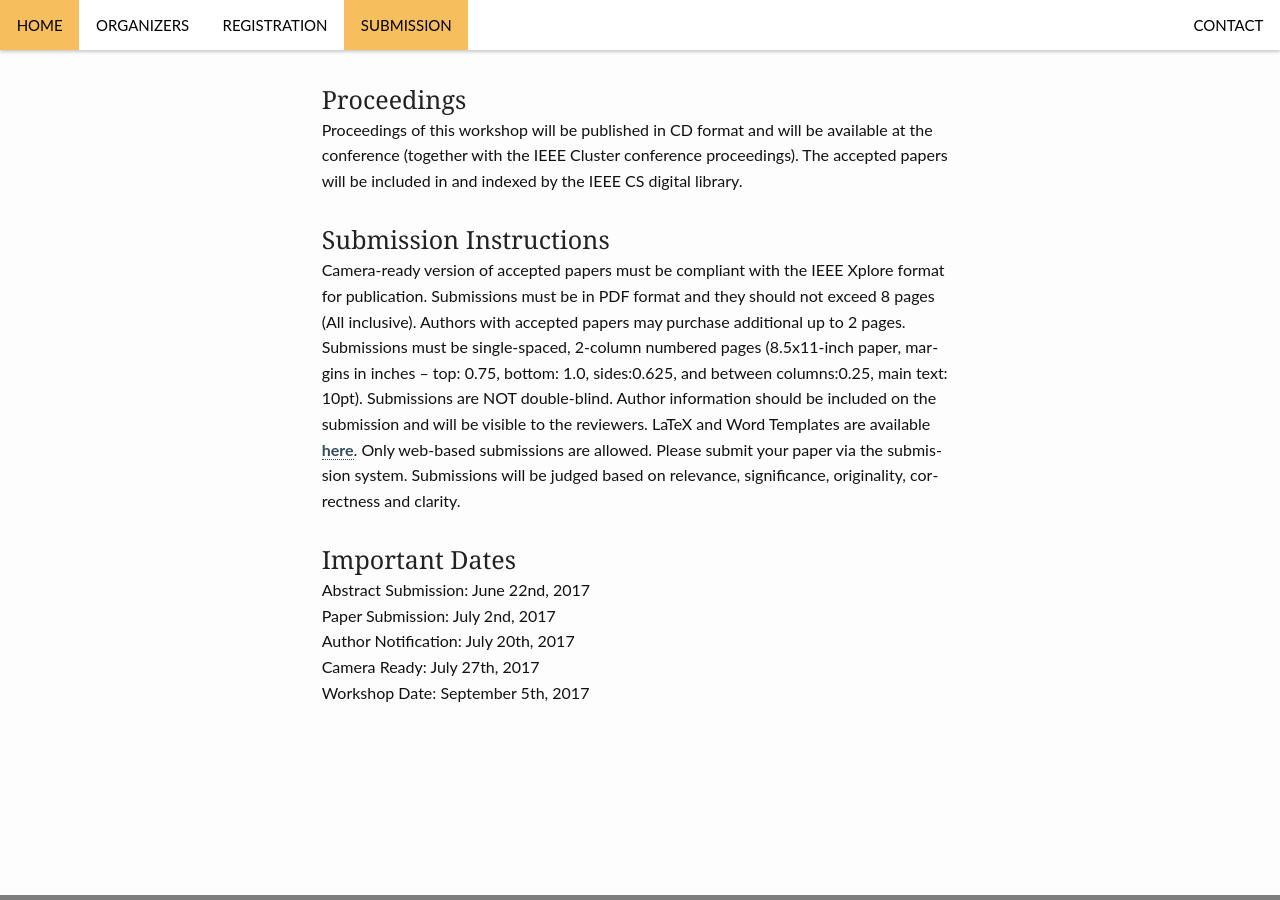
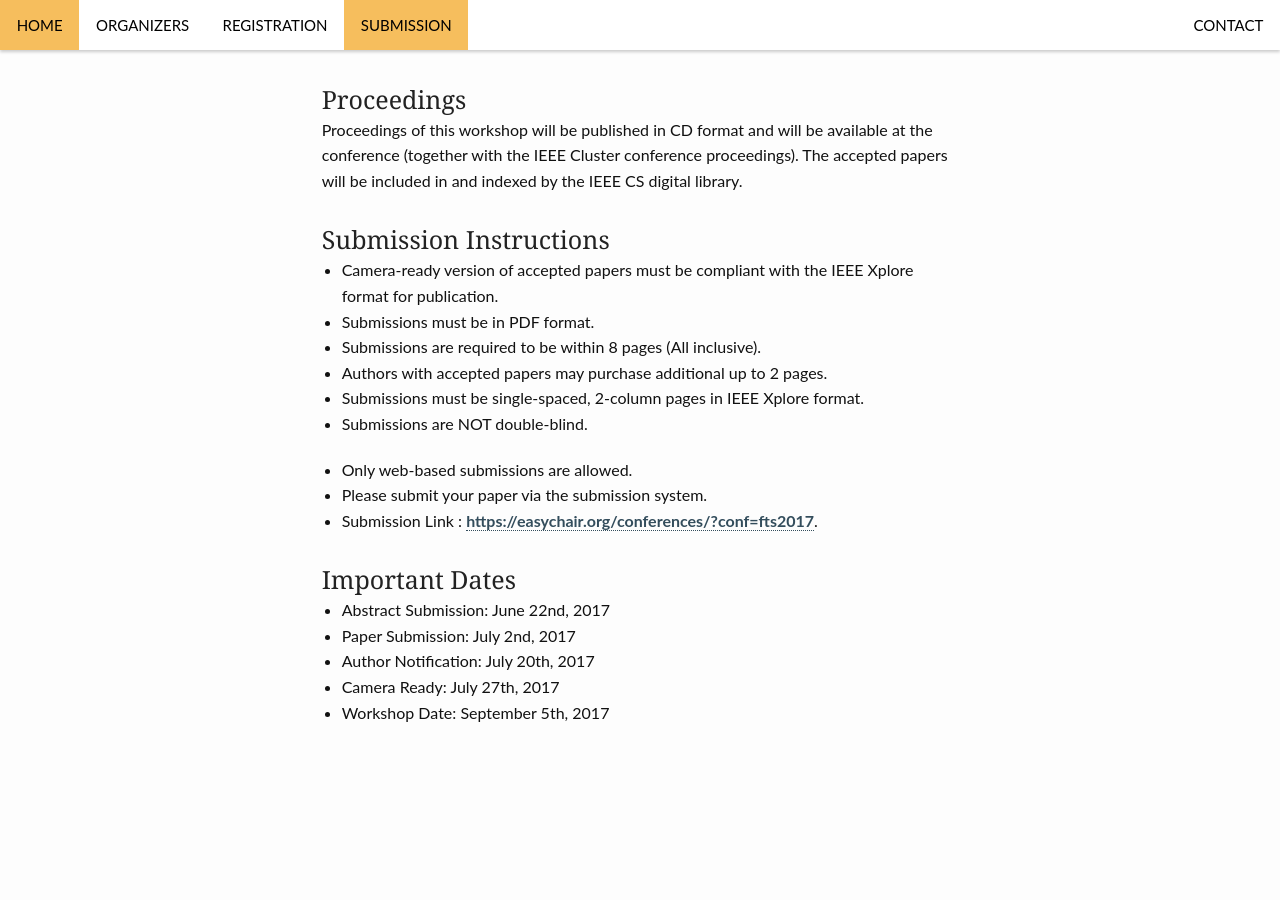
Before and after one commit to fts-workshop/fts17.github.io, a Jekyll site: the page built from submission.md, in a window 1280 px wide and 900 px high, scrolled down 1000 px. Built offline with Jekyll 4.4.1, drawn with Linux system fonts in a browser that asks for light colours.

Commit message:
submission data update

```diff
--- a/submission.md
+++ b/submission.md
@@ -31,11 +31,25 @@ The focus areas for this workshop include, but are not limited to:
 Proceedings of this workshop will be published in CD format and will be available at the conference (together with the IEEE Cluster conference proceedings). The accepted papers will be included in and indexed by the IEEE CS digital library.
 
 <h3>Submission Instructions</h3>
-Camera-ready version of accepted papers must be compliant with the IEEE Xplore format for publication. Submissions must be in PDF format and they should not exceed 8 pages (All inclusive). Authors with accepted papers may purchase additional up to 2 pages. Submissions must be single-spaced, 2-column numbered pages (8.5x11-inch paper, margins in inches -- top: 0.75, bottom: 1.0, sides:0.625, and between columns:0.25, main text: 10pt). Submissions are NOT double-blind. Author information should be included on the submission and will be visible to the reviewers. LaTeX and Word Templates are available [here](http://www.ieee.org/conferences_events/conferences/publishing/templates.html){:target="_blank"}. Only web-based submissions are allowed. Please submit your paper via the submission system. Submissions will be judged based on relevance, significance, originality, correctness and clarity.
+* Camera-ready version of accepted papers must be compliant with the IEEE Xplore format for publication.
+* Submissions must be in PDF format.
+* Submissions are required to be within 8 pages (All inclusive).
+* Authors with accepted papers may purchase additional up to 2 pages.
+* Submissions must be single-spaced, 2-column pages in IEEE Xplore format.
+* Submissions are NOT double-blind.
+{% comment %}
+{% Author information should be included on the submission and will be visible to the reviewers. LaTeX and Word Templates are available [here](http://www.ieee.org/conferences_events/conferences/publishing/templates.html){:target="_blank"}. %}
+{% endcomment %}
+* Only web-based submissions are allowed.
+* Please submit your paper via the submission system.
+* Submission Link : [https://easychair.org/conferences/?conf=fts2017](http://www.easychair.org/conferences/?conf=fts2017){:target="_blank"}.
+{% comment %}
+{% Submissions will be judged based on relevance, significance, originality, correctness and clarity. %}
+{% endcomment %}
 
 <h3>Important Dates</h3>
-Abstract Submission:   June 22nd, 2017<br>
-Paper Submission:      July 2nd, 2017<br>
-Author Notification:   July 20th, 2017<br>
-Camera Ready:          July 27th, 2017<br>
-Workshop Date:         September 5th, 2017<br>
+* Abstract Submission:   June 22nd, 2017<br>
+* Paper Submission:      July 2nd, 2017<br>
+* Author Notification:   July 20th, 2017<br>
+* Camera Ready:          July 27th, 2017<br>
+* Workshop Date:         September 5th, 2017<br>
```
